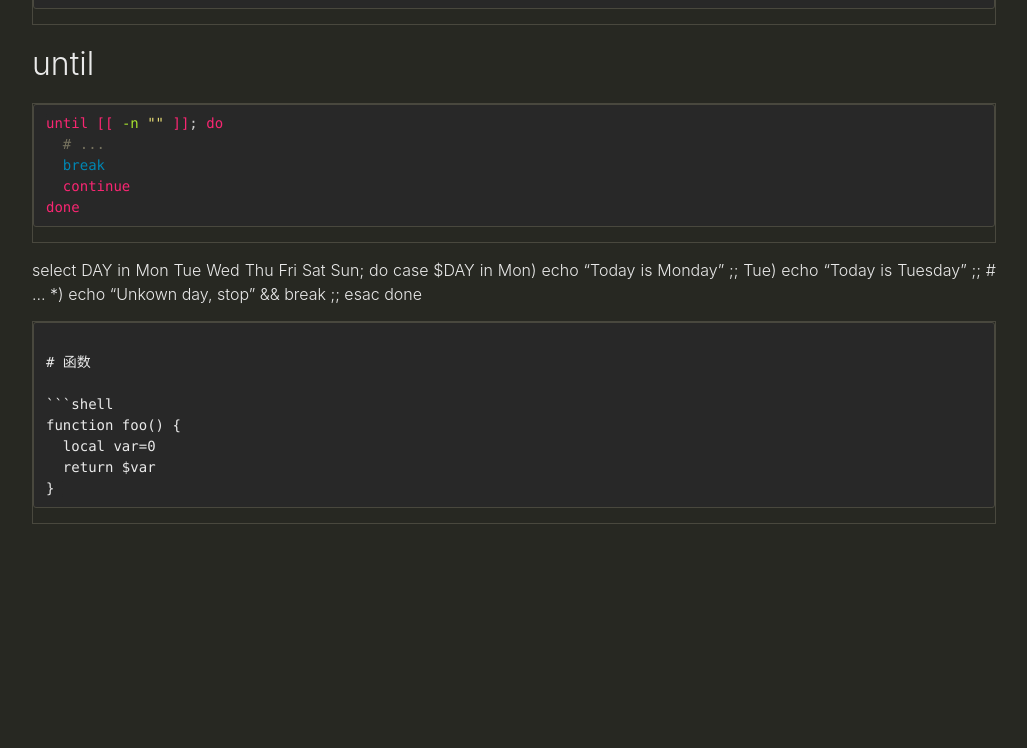
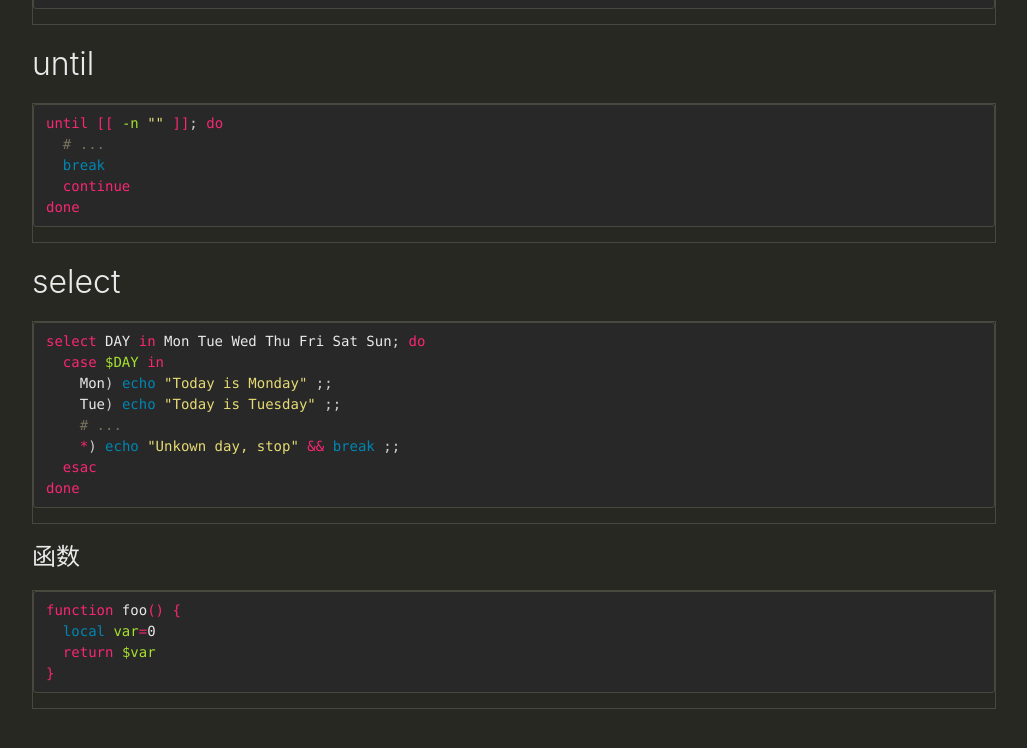
Before and after one commit to ryerh/ryerh.github.io, a Jekyll site: the page built from _posts/2017-03-12-shell-cheatsheet.markdown, in a window 1280 px wide and 900 px high, scrolled down 3717 px. Shown: the top 748 px of the window, without its empty margins (126-1153 px from the left). Built offline with Jekyll 4.4.1, drawn with Linux system fonts in a browser that asks for light colours; before the commit the page ends 4437 px from its top, so only the background shows below that.

Commit message:
Updated Shell Cheatsheet

````diff
--- a/_posts/2017-03-12-shell-cheatsheet.markdown
+++ b/_posts/2017-03-12-shell-cheatsheet.markdown
@@ -169,6 +169,9 @@
 done
 ```
 
+## select
+
+```shell
 select DAY in Mon Tue Wed Thu Fri Sat Sun; do
   case $DAY in
     Mon) echo "Today is Monday" ;;
````
